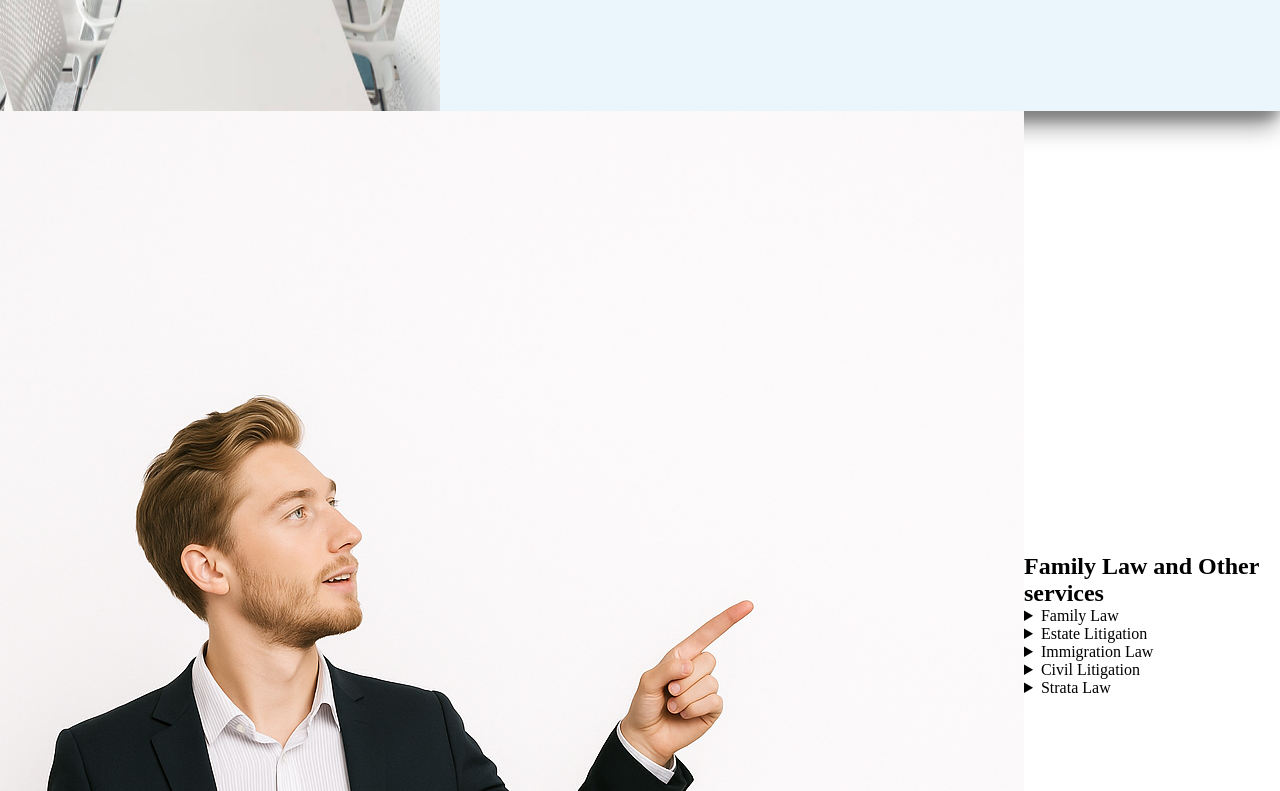
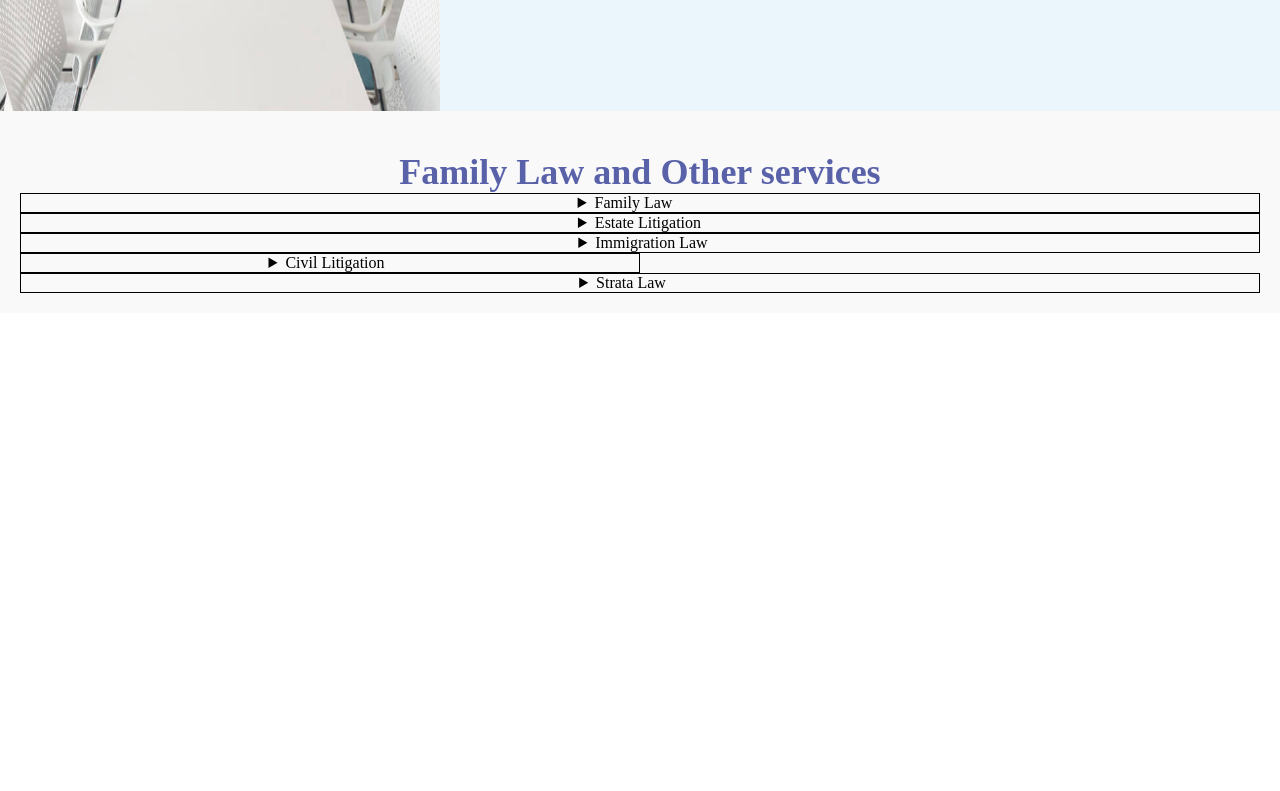
Before and after one commit to Manish01137/law-firm, a plain HTML site: page index.html in a window 1280 px wide. Shown: the part 4069-4860 px from the top of the page. After the commit the page ends 4382 px from the top, so only its background shows below. Drawn offline with nearby package versions, Linux system fonts and the light colour scheme.

Commit message:
law-manish

```diff
--- a/index.css
+++ b/index.css
@@ -367,7 +367,59 @@ color: rgb(59, 59, 59);
 /*  law fmaily start */
 .law-family{
     display: flex;
-    flex-direction: row;
-    justify-content: space-between;
     align-items: center;
+    justify-content: center;
 }
+.law-right{
+    width: 100%;
+    padding: 20px;
+    background-color: #f9f9f9;
+    align-items: center;
+    justify-content: center;
+}
+.law-heading{
+    display: flex;
+    justify-content: center;
+    align-items: center;
+    font-size: 1.5rem;
+    color: #5961A9;
+    margin-top: 20px;
+}
+.family-law{
+    display: flex;
+    justify-content: center;
+    align-items: center;
+    padding-right: 30px;
+
+    height: auto;
+    border: 1px solid black;
+}
+.estate{
+    display: flex;
+    justify-content: center;
+    align-items: center;
+    padding-right: 1px;
+    border: 1px solid black;
+}
+.immigration-law{
+    display: flex;
+    justify-content: center;
+    align-items: center;
+    padding-left: 6px;
+    border: 1px solid black;
+}
+.civil{
+    display: flex;
+    justify-content: center;
+    align-items: center;
+    padding-right: 7px;
+    border: 1px solid black;
+    width: 50%;
+}
+.strat-law{
+    display: flex;
+    justify-content: center;
+    align-items: center;
+    padding-right: 35px;
+    border: 1px solid black;
+}
--- a/index.html
+++ b/index.html
@@ -172,11 +172,12 @@
 <!-- strategic end -->
  <!-- family-law-start -->
      <div class="law-family">
-          <div class="law-left">
-              <img src="law122.png" alt="">
-          </div>
+
           <div class="law-right">
-            <h2>Family Law and Other services</h2>
+            <div class="law-heading">
+                <h2>Family Law and Other services</h2>
+            </div>
+
                 <div class="family-law">
                      <details>
                         <summary>Family Law</summary>
```
